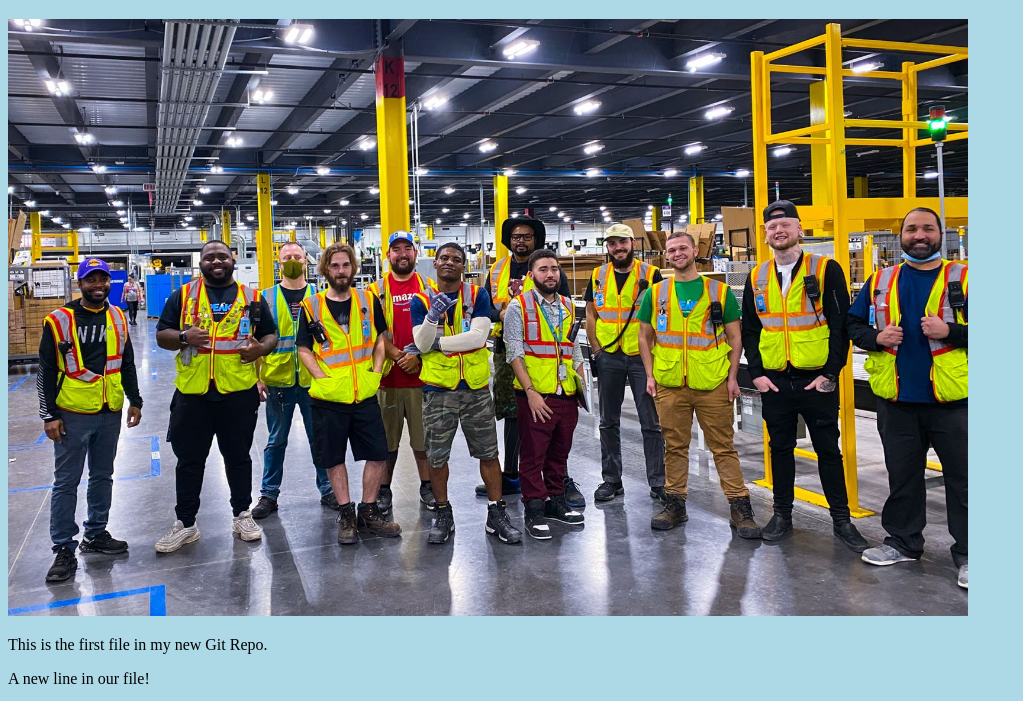
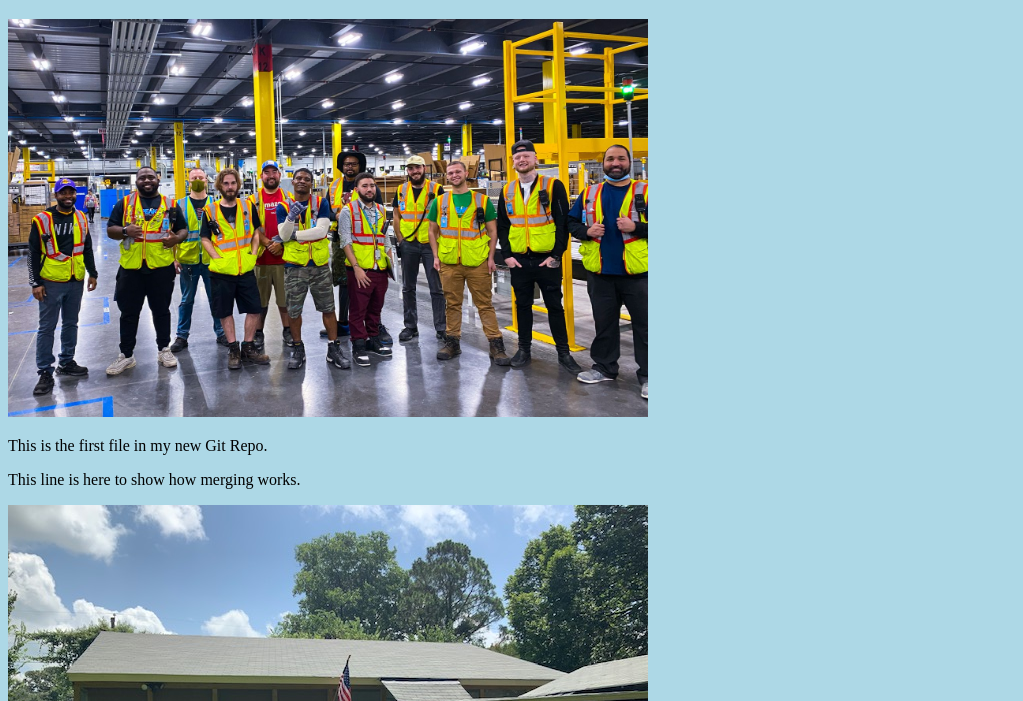
Before and after one commit to wiljdaws/hello-world, a plain HTML site: page index.html in a window 1280 px wide. Shown: the part 61-762 px from the top of the page, without its empty margins (0-1023 px from the left). Drawn offline with Linux system fonts and the light colour scheme.

Commit message:
Updated index.html. Resized image

```diff
--- a/index.html
+++ b/index.html
@@ -8,9 +8,9 @@
 
 <h1>Hello world!</h1>
 <div><img src= "NO Missed CPTs.jpg" alt = "Hello World from Space"
-style = "width:100%;max-width:960px"></div>
+style = "width:100%;max-width:640px"></div>
 <p>This is the first file in my new Git Repo.</p>
-<p>A new line in our  file!</p>
+<p>This line is here to show how merging works.</p>
 <div><img src="house.JPG" alt="Hello Git" style="width:100%;max-width:640px"></div>
 </body>
 </html>
```
